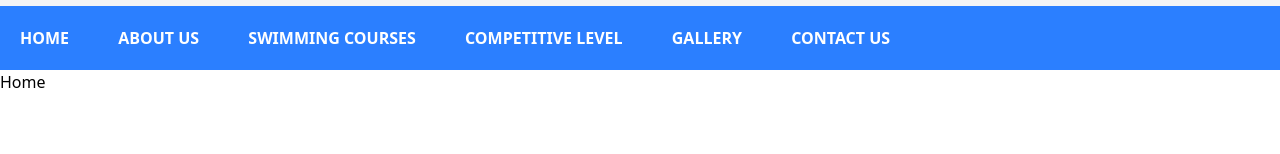
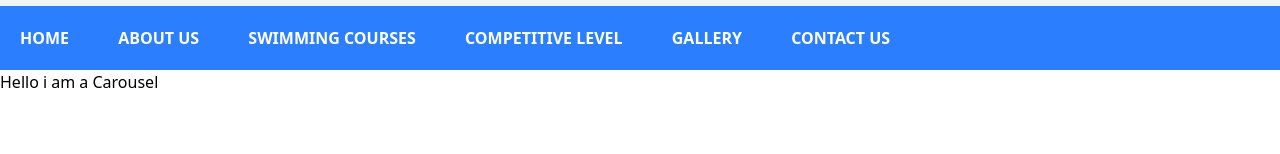
Before and after one commit to SiddharthAnbumani/waves, a React (Vite) app: page / in a window 1280 px wide. Shown: the part 146-300 px from the top of the page. Built offline with nearby package versions, Linux system fonts and the light colour scheme.

Commit message:
IMaking changes in the main layout

```diff
--- a/package.json
+++ b/package.json
@@ -15,18 +15,20 @@
     "react": "^19.0.0",
     "react-bootstrap": "^2.10.9",
     "react-dom": "^19.0.0",
-    "react-router-dom": "^6.30.0",
-    "tailwindcss": "^4.0.9"
+    "react-router-dom": "^6.30.0"
   },
   "devDependencies": {
     "@eslint/js": "^9.21.0",
     "@types/react": "^19.0.10",
     "@types/react-dom": "^19.0.4",
     "@vitejs/plugin-react": "^4.3.4",
+    "autoprefixer": "^10.4.20",
     "eslint": "^9.21.0",
     "eslint-plugin-react-hooks": "^5.1.0",
     "eslint-plugin-react-refresh": "^0.4.19",
     "globals": "^15.15.0",
+    "postcss": "^8.5.3",
+    "tailwindcss": "^4.0.12",
     "vite": "^6.2.0"
   }
 }
--- /dev/null
+++ b/src/components/Carousel.jsx
@@ -0,0 +1,7 @@
+export default function Carousel(){
+    return (
+        <div>
+            Hello i am a Carousel
+        </div>
+    )
+}
--- a/src/components/NewHeader.jsx
+++ b/src/components/NewHeader.jsx
@@ -3,7 +3,7 @@ import React from 'react';
 const NewHeader = ({ background, text }) => {
   return (
     <div
-      className="h-[50vh] w-full bg-cover bg-center flex items-center justify-center"
+      className="h-[20vh] w-full bg-cover bg-center flex items-center justify-center"
       style={{ backgroundImage: `url(${background})` }}
     >
       <div className="text-white text-2xl font-bold">{text}</div>
--- a/src/pages/AboutUs.jsx
+++ b/src/pages/AboutUs.jsx
@@ -1,9 +1,9 @@
-import Header from "../components/Header"
+import NewHeader from '../components/NewHeader'
 
 const AboutUs = () => {
   return (
     <div>
-        <Header src='ripple.avif'/>
+      <NewHeader background='ripple.avif'/>
     </div>
   )
 }
--- a/src/pages/CompetitiveLevel.jsx
+++ b/src/pages/CompetitiveLevel.jsx
@@ -1,10 +1,10 @@
 
-import Header from "../components/Header"
+import NewHeader from "../components/NewHeader"
 
 export default function CompetitiveLevel(){
   return (
     <div>
-      <Header src='Competitive.avif' />
+      <NewHeader background='Competitive.avif' />
     </div>
   )
 }
--- a/src/pages/Home.jsx
+++ b/src/pages/Home.jsx
@@ -1,7 +1,10 @@
 import React from 'react'
+import Carousel from '../components/Carousel'
 
 export default function Home(){
   return (
-    <div>Home</div>
+    <div>
+      <Carousel/>
+    </div>
   )
 }
```
Also changed, not shown: 1 other file (tests, documents, lock files or other folders).
